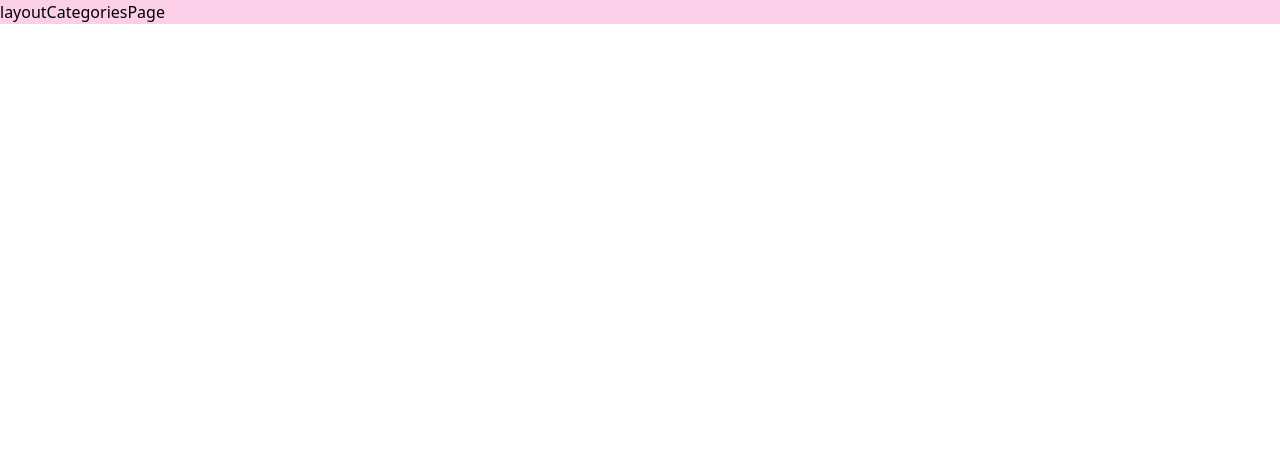
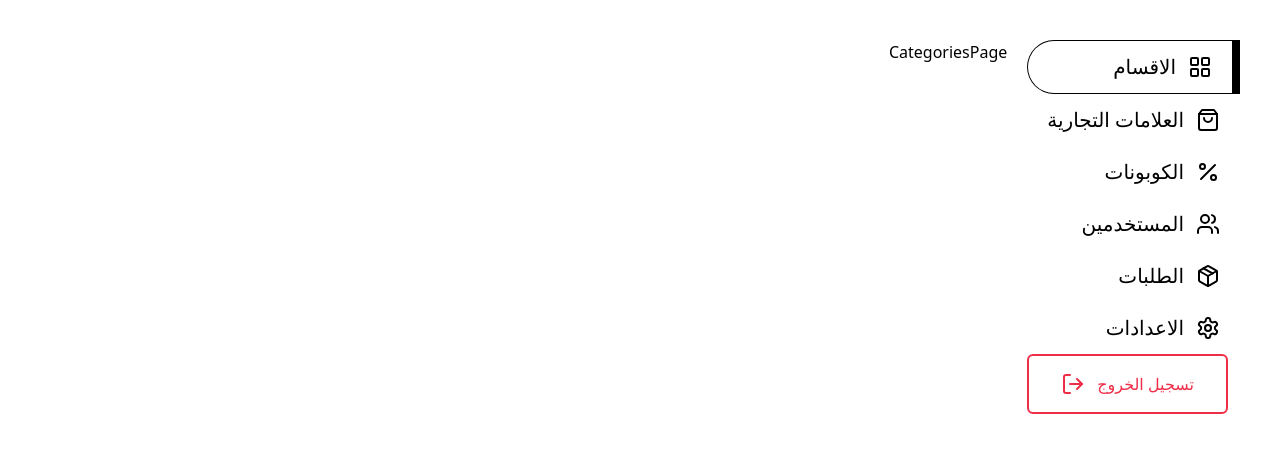
Before and after one commit to AhmedAbozaid9/musk-admin, a React (Vite) app: page /categories in a window 1280 px wide. Shown: the top 452 px of the page. Built offline with nearby package versions, Linux system fonts and the light colour scheme.

Commit message:
adds sidebar

```diff
--- a/package.json
+++ b/package.json
@@ -10,6 +10,7 @@
     "preview": "vite preview"
   },
   "dependencies": {
+    "lucide-react": "^0.469.0",
     "react": "^18.3.1",
     "react-dom": "^18.3.1",
     "react-router-dom": "^7.1.1"
--- a/src/components/general/Layout.tsx
+++ b/src/components/general/Layout.tsx
@@ -1,10 +1,11 @@
 import { Outlet } from "react-router-dom";
+import Sidebar from "./Sidebar";
 
 const Layout = () => {
   return (
-    <div className="flex bg-pink-200">
-      layout
+    <div className="flex justify-end gap-5 p-10">
       <Outlet />
+      <Sidebar />
     </div>
   );
 };
--- a/src/components/general/Sidebar.tsx
+++ b/src/components/general/Sidebar.tsx
@@ -1,5 +1,40 @@
+import { LogOut } from "lucide-react";
+import { NavLink, useLocation } from "react-router-dom";
+import { sidebarContent } from "../../constants/general/sidebarItems";
+
 const Sidebar = () => {
-  return <div>Sidebar</div>;
+  const location = useLocation();
+
+  const handleLogout = () => {
+    // Handle logout
+  };
+  return (
+    <div>
+      {sidebarContent.map((item) => (
+        <NavLink
+          to={item.slug}
+          key={item.slug}
+          className={({ isActive }) =>
+            `flex items-center gap-3 px-5 py-3 justify-end text-xl ${
+              isActive &&
+              "bg-white border border-black rounded-l-full border-r-8"
+            }`
+          }
+          end={item.slug === "/"}
+        >
+          <p>{item.title}</p>
+          {item.icon}
+        </NavLink>
+      ))}
+      <button
+        onClick={handleLogout}
+        className="text-[#EE2D47] border-2 border-[#EE2D47] py-4 px-8 rounded-md flex gap-3 items-center"
+      >
+        <LogOut />
+        تسجيل الخروج
+      </button>
+    </div>
+  );
 };
 
 export default Sidebar;
--- /dev/null
+++ b/src/constants/general/sidebarItems.tsx
@@ -0,0 +1,17 @@
+import {
+  LayoutGrid,
+  Package,
+  Percent,
+  Settings,
+  ShoppingBag,
+  Users,
+} from "lucide-react";
+
+export const sidebarContent = [
+  { slug: "categories", title: "الاقسام", icon: <LayoutGrid /> },
+  { slug: "brands", title: "العلامات التجارية", icon: <ShoppingBag /> },
+  { slug: "coupons", title: "الكوبونات", icon: <Percent /> },
+  { slug: "users", title: " المستخدمين ", icon: <Users /> },
+  { slug: "orders", title: "الطلبات", icon: <Package /> },
+  { slug: "settings", title: "الاعدادات", icon: <Settings /> },
+];
```
Also changed, not shown: 1 other file (tests, documents, lock files or other folders).
